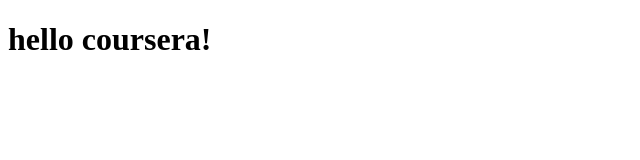
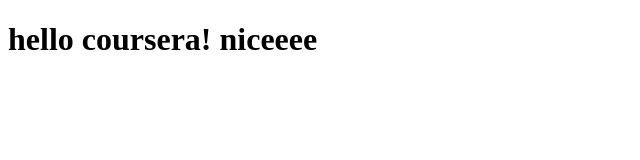
Before and after one commit to niraj48/coursera-test, a plain HTML site: page site/index.html in a window 1280 px wide. Shown: the whole page, without its empty margins (0-640 px from the left). Drawn offline with Linux system fonts and the light colour scheme.

Commit message:
Small addition to our page content

```diff
--- a/site/index.html
+++ b/site/index.html
@@ -4,6 +4,6 @@
 	<title>hello coursera</title>
 </head>
 <body>
-<h1>hello coursera!</h1>
+<h1>hello coursera! niceeee</h1>
 </body>
 </html>
```
